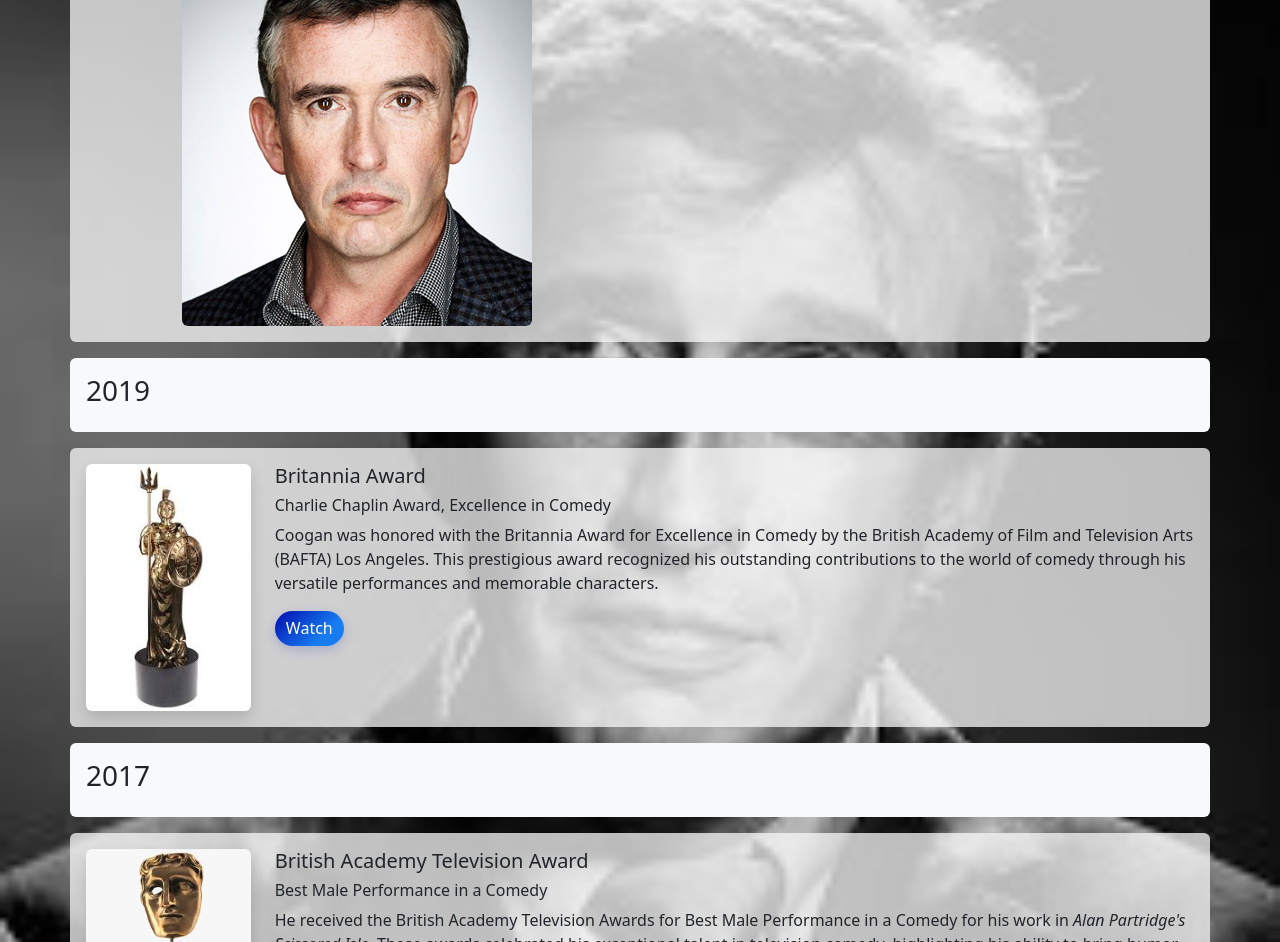
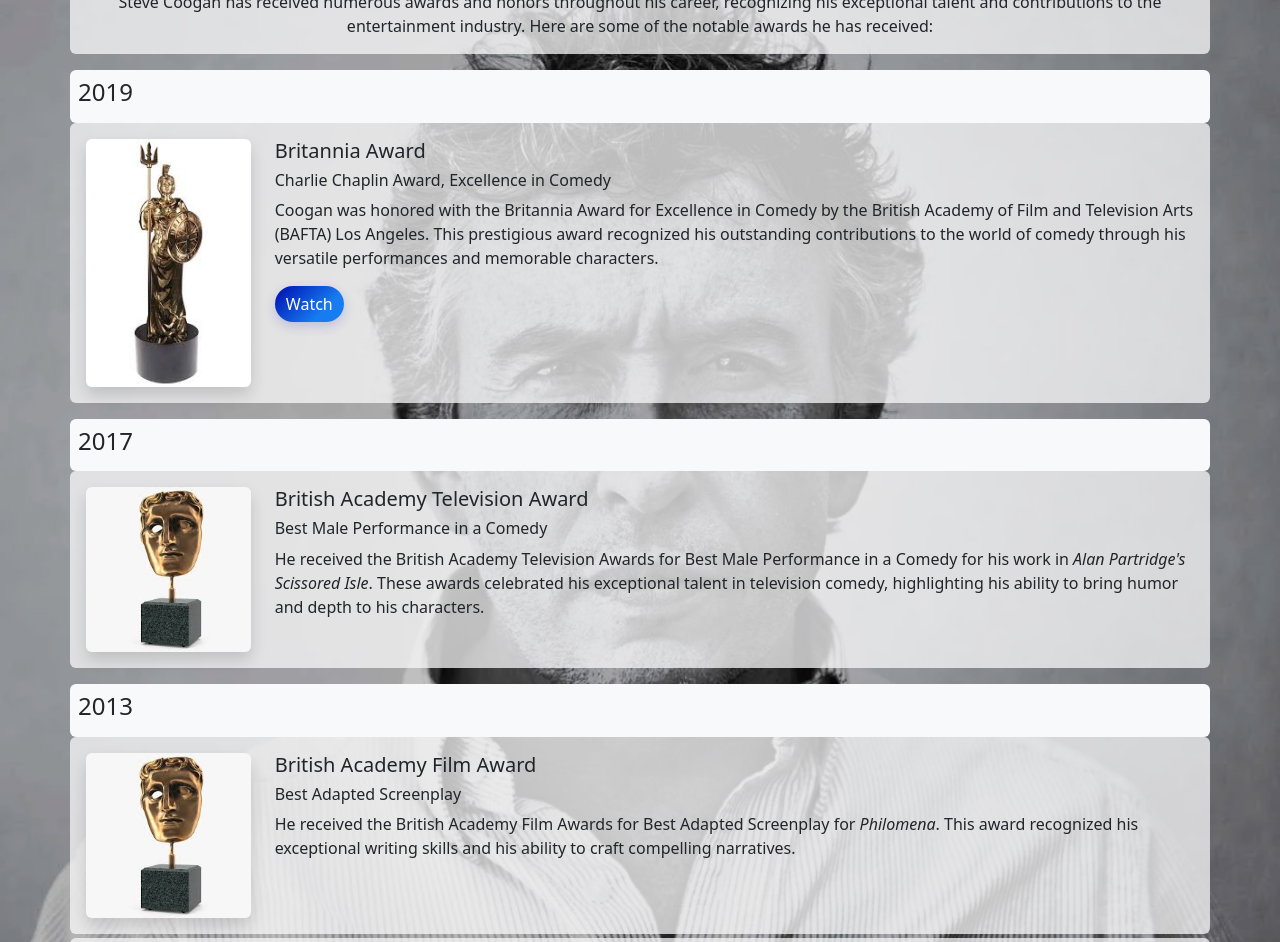
Before and after one commit to peter-mannion/tribute-to-steve-coogan, a plain HTML site: page awards.html in a window 1280 px wide. Shown: the part 152-1094 px from the top of the page. Drawn offline with nearby package versions, Linux system fonts and the light colour scheme.

Commit message:
Add awards page heading with paragraph summary

```diff
--- a/awards.html
+++ b/awards.html
@@ -152,27 +152,25 @@
     </div>
 
     <main class="home-bg awards-bg">
-      <section
-        class="container bg-light my-3 p-3 rounded"
-        style="--bs-bg-opacity: 0.75"
-      >
-        <section class="row mt-5 pt-5">
-          <section class="col col-6">
-            <img
-              src="./images/steve-coogan-headshot.jpg"
-              class="img-fluid rounded mx-auto d-block"
-              alt="Steve Coogan"
-            />
-          </section>
+      <div class="row my-5"></div>
+      <section class="container bg-light rounded" style="--bs-bg-opacity: 0.75">
+        <section class="row">
+          <h2 class="column-heading-2 text-center">Awards and Honors</h2>
+          <p class="paragraph text-center">
+            Steve Coogan has received numerous awards and honors throughout his
+            career, recognizing his exceptional talent and contributions to the
+            entertainment industry. Here are some of the notable awards he has
+            received:
+          </p>
         </section>
       </section>
-      <section class="container bg-light my-3 p-3 rounded">
+      <section class="container bg-light mt-3 p-2 rounded">
         <section class="row">
-          <h3 class="column-heading">2019</h3>
+          <h3 class="column-heading-3">2019</h3>
         </section>
       </section>
       <section
-        class="container bg-light my-3 p-3 rounded"
+        class="container bg-light mb-3 p-3 rounded"
         style="--bs-bg-opacity: 0.75"
       >
         <section class="row">
@@ -205,13 +203,13 @@
           </section>
         </section>
       </section>
-      <section class="container bg-light my-3 p-3 rounded">
+      <section class="container bg-light mt-3 p-2 rounded">
         <section class="row">
-          <h3 class="column-heading">2017</h3>
+          <h3 class="column-heading-3">2017</h3>
         </section>
       </section>
       <section
-        class="container bg-light my-3 p-3 rounded"
+        class="container bg-light mb-3 p-3 rounded"
         style="--bs-bg-opacity: 0.75"
       >
         <section class="row">
@@ -235,13 +233,13 @@
           </section>
         </section>
       </section>
-      <section class="container bg-light my-3 p-3 rounded">
+      <section class="container bg-light mt-3 p-2 rounded">
         <section class="row">
-          <h3 class="column-heading">2013</h3>
+          <h3 class="column-heading-3">2013</h3>
         </section>
       </section>
       <section
-        class="container bg-light my-3 p-3 rounded"
+        class="container bg-light mb-1 p-3 rounded"
         style="--bs-bg-opacity: 0.75"
       >
         <section class="row">
@@ -265,7 +263,7 @@
         </section>
       </section>
       <section
-        class="container bg-light my-3 p-3 rounded"
+        class="container bg-light mb-1 p-3 rounded"
         style="--bs-bg-opacity: 0.75"
       >
         <section class="row">
@@ -290,7 +288,7 @@
         </section>
       </section>
       <section
-        class="container bg-light my-3 p-3 rounded"
+        class="container bg-light mb-3 p-3 rounded"
         style="--bs-bg-opacity: 0.75"
       >
         <section class="row">
@@ -311,13 +309,13 @@
           </section>
         </section>
       </section>
-      <section class="container bg-light my-3 p-3 rounded">
+      <section class="container bg-light mt-3 p-2 rounded">
         <section class="row">
-          <h3 class="column-heading">2011</h3>
+          <h3 class="column-heading-3">2011</h3>
         </section>
       </section>
       <section
-        class="container bg-light my-3 p-3 rounded"
+        class="container bg-light mb-3 p-3 rounded"
         style="--bs-bg-opacity: 0.75"
       >
         <section class="row">
@@ -340,13 +338,13 @@
           </section>
         </section>
       </section>
-      <section class="container bg-light my-3 p-3 rounded">
+      <section class="container bg-light mt-3 p-2 rounded">
         <section class="row">
-          <h3 class="column-heading">2003</h3>
+          <h3 class="column-heading-3">2003</h3>
         </section>
       </section>
       <section
-        class="container bg-light my-3 p-3 rounded"
+        class="container bg-light mb-3 p-3 rounded"
         style="--bs-bg-opacity: 0.75"
       >
         <section class="row">
--- a/css/styles.css
+++ b/css/styles.css
@@ -76,14 +76,14 @@
 
 /* awards page background override (place after .home-bg rules) */
 .awards-bg {
-  background-image: url("../images/steve-coogan-bw-awards-bg.jpg");
+  background-image: url("../images/steve-coogan-bw-awards-bg.webp");
   background-size: cover;
   background-position: center;
   background-repeat: no-repeat;
 }
 /* optional: tweak overlay opacity if needed */
 .awards-bg::before {
-  background: rgba(0, 0, 0, 0.15);
+  background: rgba(0, 0, 0, 0.25);
 }
 
 /* interviews page background override (place after .home-bg rules) */
@@ -120,7 +120,7 @@
 
 /* Media queries */
 
-@media screen and (min-width: 320px) {
+@media screen and (min-width: 200px) {
   .column-heading-3 {
     font-size: 1rem;
   }
```
Also changed, not shown: bio.html (+7 -7 lines), images/steve-coogan-bw-awards-bg.webp (added), images/steve-coogan-bw-bio-bg.jpg.
